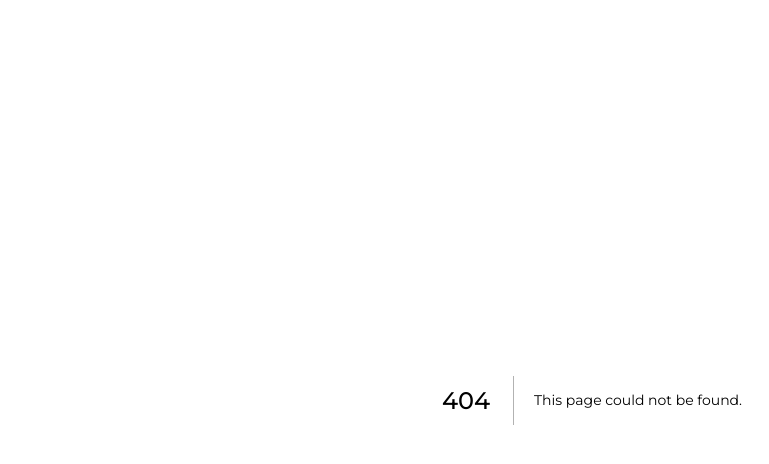
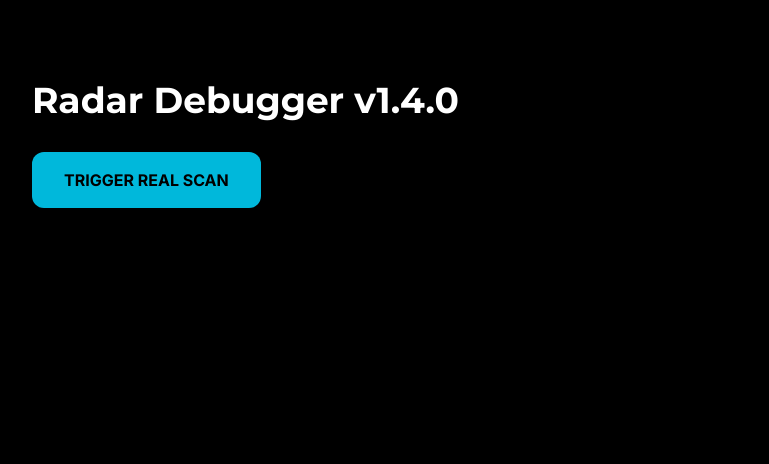
Before and after one commit to teus-git-dev/don-atento, a Next.js app in the folder frontend/: page /radar-debug in a window 1280 px wide. Before the commit this address had no page. Shown: the top 464 px of the page, without its empty margins (48-817 px from the left). Built offline with nearby package versions, Linux system fonts and the light colour scheme.

Commit message:
feat: added radar-debug route for direct backend verification

```diff
--- /dev/null
+++ b/frontend/src/app/radar-debug/page.tsx
@@ -0,0 +1,45 @@
+"use client";
+import { useState } from 'react';
+
+export default function RadarDebugPage() {
+  const [data, setData] = useState<any>(null);
+  const [loading, setLoading] = useState(false);
+  const [error, setError] = useState<string | null>(null);
+
+  const runTest = async () => {
+    setLoading(true);
+    setError(null);
+    try {
+      const token = localStorage.getItem('don_atento_token');
+      const res = await fetch('https://don-atento-api.onrender.com/crm/radar/scan', {
+        headers: { 'Authorization': `Bearer ${token}` }
+      });
+      const json = await res.json();
+      setData(json);
+    } catch (e: any) {
+      setError(e.message);
+    } finally {
+      setLoading(false);
+    }
+  };
+
+  return (
+    <div className="p-20 bg-black min-h-screen text-white">
+      <h1 className="text-4xl font-bold mb-8">Radar Debugger v1.4.0</h1>
+      <button
+        onClick={runTest}
+        className="px-8 py-4 bg-cyan-500 text-black font-bold rounded-xl"
+      >
+        {loading ? 'RUNNING REAL SCAN...' : 'TRIGGER REAL SCAN'}
+      </button>
+
+      {error && <p className="text-red-500 mt-4">{error}</p>}
+
+      {data && (
+        <pre className="mt-8 bg-gray-900 p-8 rounded-xl overflow-auto max-h-[600px]">
+          {JSON.stringify(data, null, 2)}
+        </pre>
+      )}
+    </div>
+  );
+}
```
Also changed, not shown: 1 other file (tests, documents, lock files or other folders).
